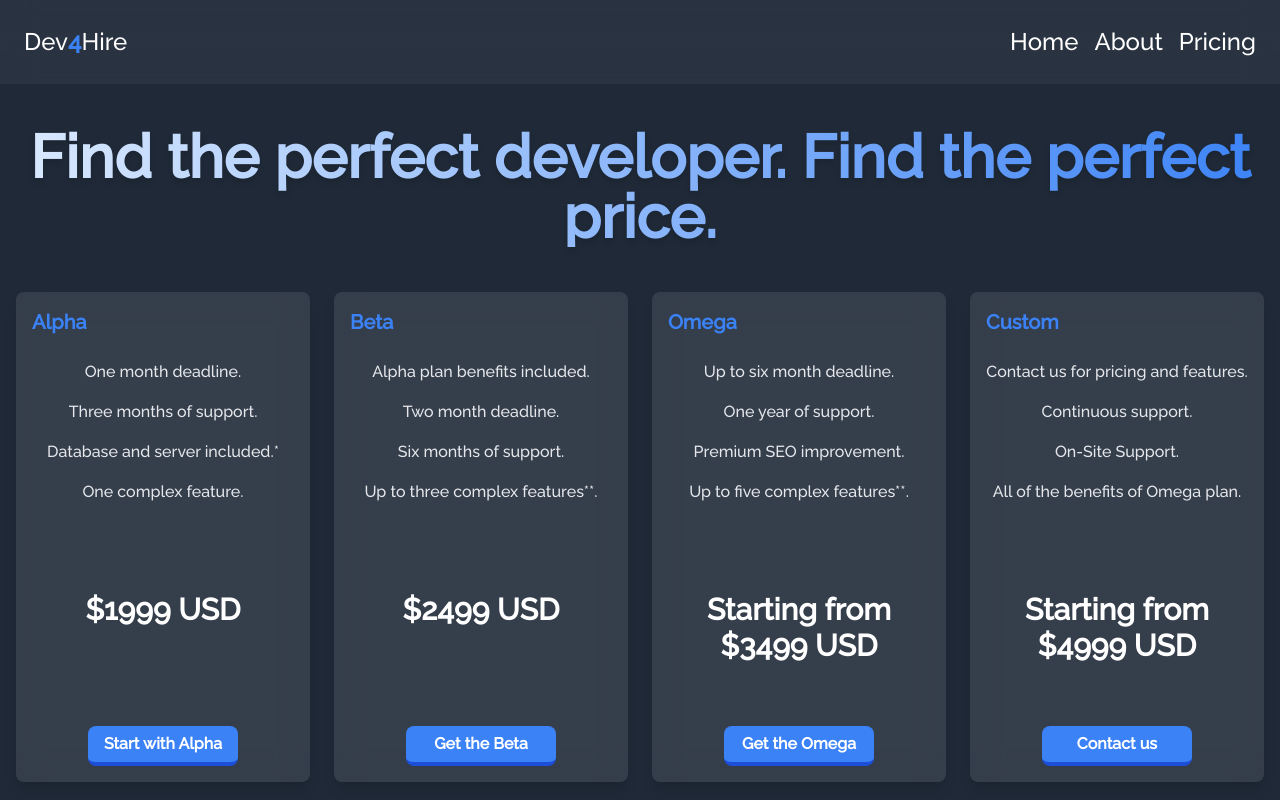
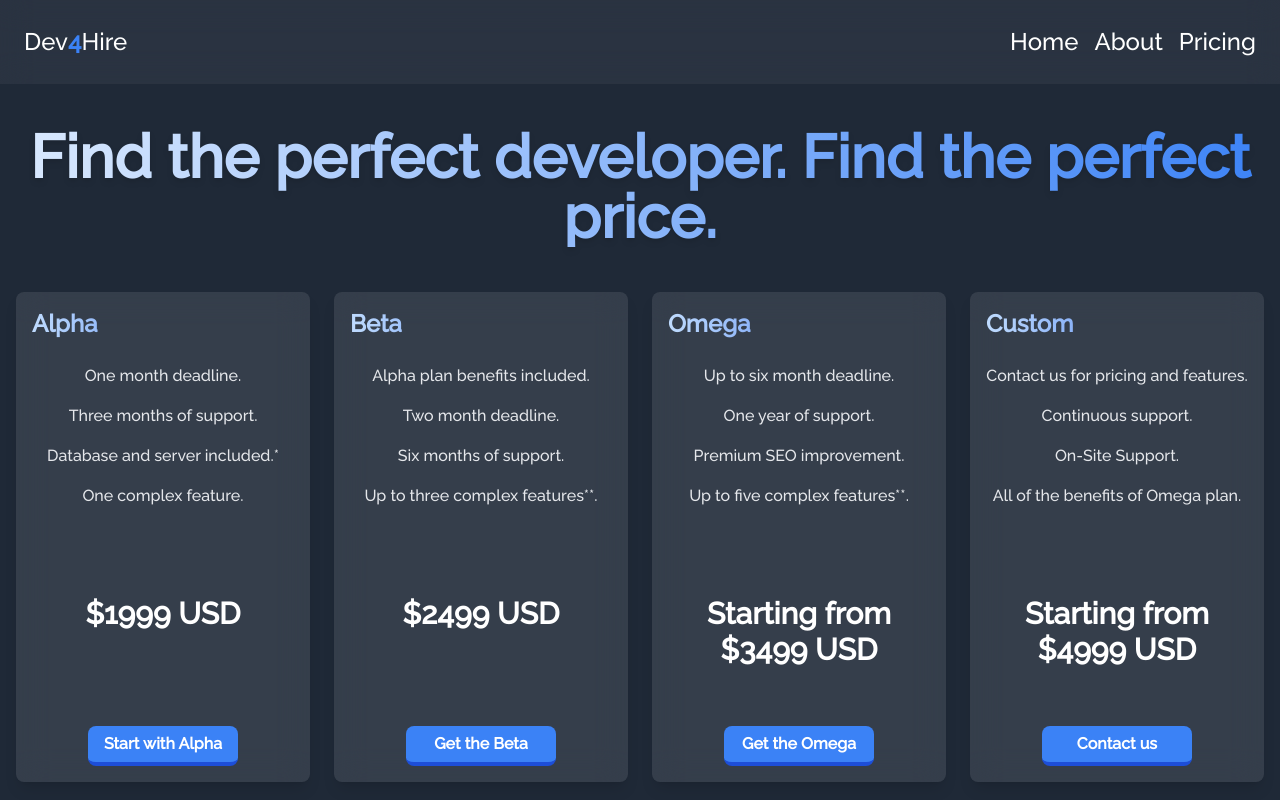
Before and after one commit to 06AlexS2/dev4hire, a Next.js app: page /pricing in a window 1280 px wide. Shown: the top 800 px of the page. Built offline with nearby package versions, Linux system fonts and the light colour scheme.

Commit message:
finished pricing

```diff
--- a/app/pricing/PlanCards.tsx
+++ b/app/pricing/PlanCards.tsx
@@ -91,7 +91,7 @@ const PlanCards: React.FC = () => {
             data-aos-duration="1500"
           >
             <div className="p-4 flex-4">
-              <h1 className="text-xl font-extrabold text-blue-500">{plan.name}</h1>
+              <h1 className="text-2xl font-extrabold text-blue-500 text-transparent bg-clip-text bg-gradient-to-r from-blue-200 to-blue-600">{plan.name}</h1>
               <ul className="mt-4">
                 {plan.features.map((feature) => (
                   <li
--- a/app/pricing/PlanTables.tsx
+++ b/app/pricing/PlanTables.tsx
@@ -1,4 +1,14 @@
+"use client";
+import AOS from "aos";
+import "aos/dist/aos.css";
+import { useState, useEffect } from "react";
+
 const PlanTables: React.FC = () => {
+    useEffect(() => {
+        AOS.init();
+        AOS.refresh();
+      }, []);
+
   return (
     <table className=" w-5/6 mt-4 table-auto">
       <thead>
--- a/app/pricing/PricingContent.tsx
+++ b/app/pricing/PricingContent.tsx
@@ -25,8 +25,6 @@ const PricingContent: React.FC = () => {
       </div>
       <div className="hidden md:flex flex-col mt-20 md:mt-0 justify-center items-center w-[100vw] h-[1440px]">
         <h1
-          data-aos="zoom-in-up"
-          data-aos-duration="1500"
           className="text-6xl text-center font-extrabold text-transparent bg-clip-text bg-gradient-to-r from-blue-100 to-blue-500 drop-shadow-md hover:drop-shadow-xl"
         >
           Compare our plans in detail.
```
